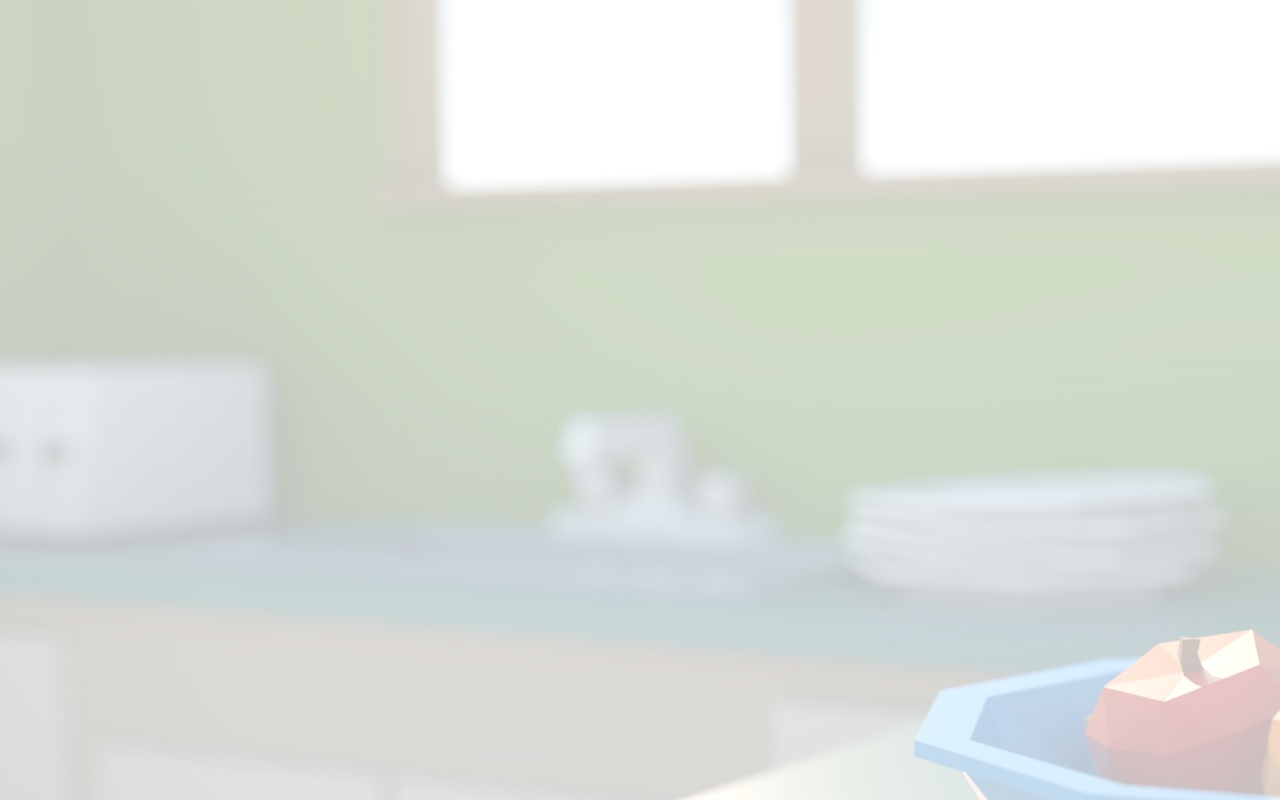
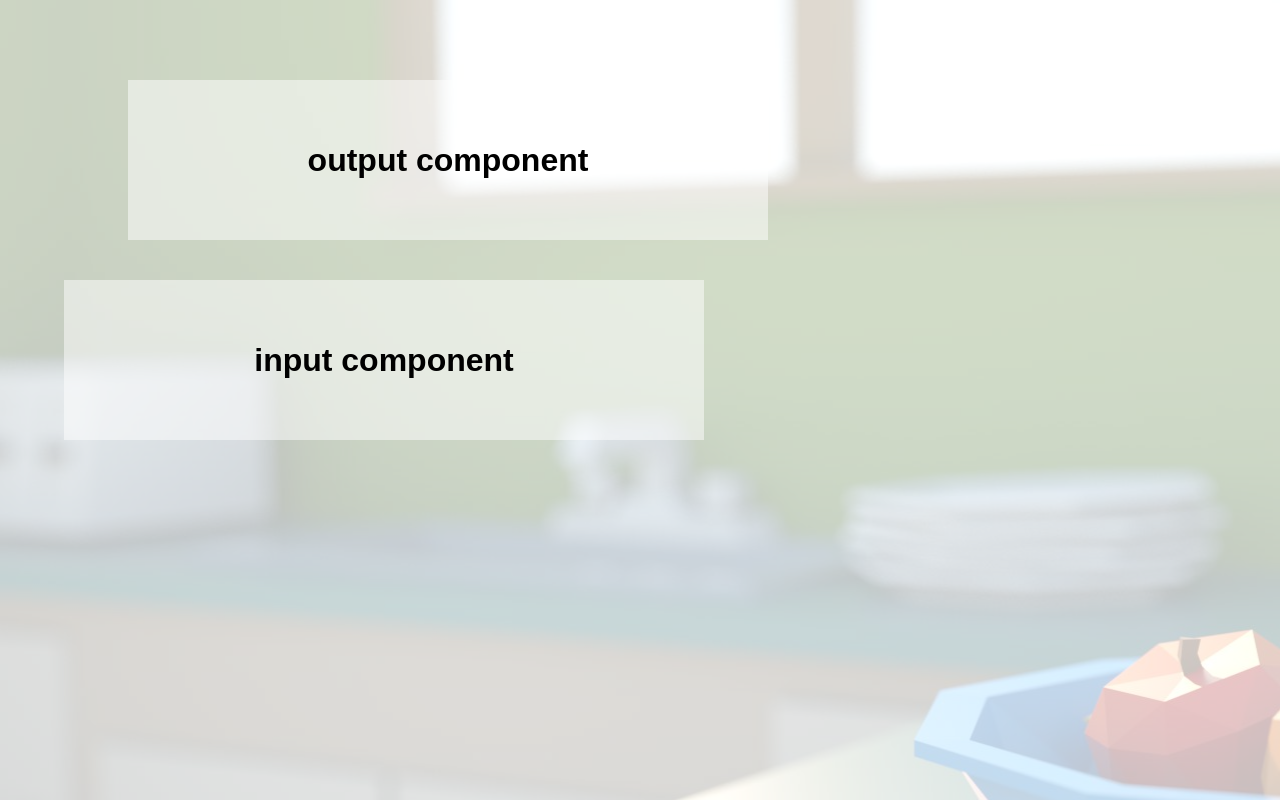
Before and after one commit to g1eb/ramz-prototype, a React (Create React App) app: page / in a window 1280 px wide. Built offline with nearby package versions, Linux system fonts and the light colour scheme.

Commit message:
Added input and output components to the app container.

```diff
--- a/src/App.js
+++ b/src/App.js
@@ -1,11 +1,18 @@
 import React from 'react'
 import Background from './components/Background'
+import Output from './components/Output'
+import Input from './components/Input'
+
 import './styles/app.css'
 
 class App extends React.Component {
   render() {
     return (
-      <Background />
+      <div>
+        <Input />
+        <Output />
+        <Background />
+      </div>
     );
   }
 }
```
